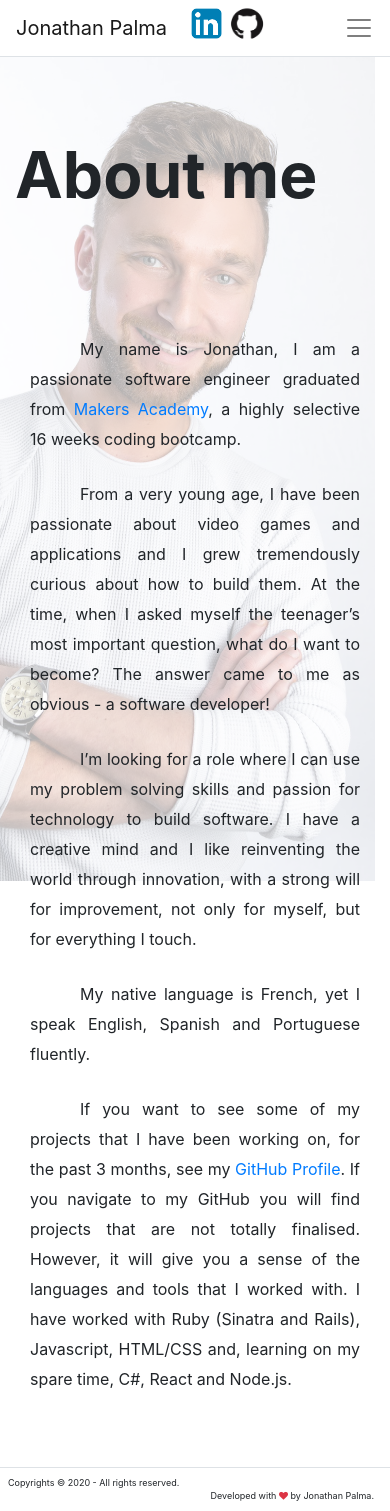
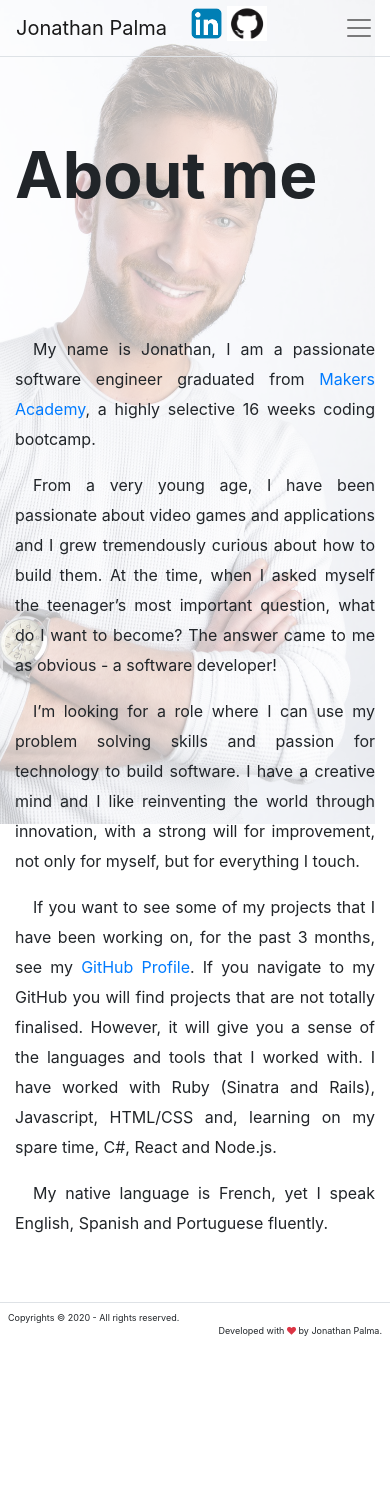
Before and after one commit to JonathanPalma-code/My-Portfolio, a React (Create React App) app: page /about in a window 390 px wide. After the commit the page ends 1346 px from the top, so only its background shows below. Built offline with nearby package versions, Linux system fonts and the light colour scheme.

Commit message:
style: bg aboutPage image responsive all devices

```diff
--- a/package.json
+++ b/package.json
@@ -25,7 +25,7 @@
     "react-spring": "^8.0.27"
   },
   "scripts": {
-    "start": "node server.js",
+    "start": "react-scripts start",
     "build": "react-scripts build",
     "test": "react-scripts test",
     "eject": "react-scripts eject"
@@ -46,7 +46,7 @@
     ]
   },
   "description": "This project was bootstrapped with [Create React App](https://github.com/facebook/create-react-app).",
-  "main": "index.html",
+  "main": "node server.js",
   "devDependencies": {},
   "repository": {
     "type": "git",
--- a/src/components/Footer.js
+++ b/src/components/Footer.js
@@ -9,9 +9,11 @@ function Footer(){
       <Container fluid={true}>
         <Row className="border-top justify-content-between p-2 footer">
           <Col className="p-0" md={6}>
-            Copyrights © 2020 - All rights reserved.
+            <span>
+              Copyrights © 2020 - All rights reserved.
+            </span>
           </Col>
-          <Col className="p-0 pr-2 d-flex justify-content-end footer" md={6}>
+          <Col className="p-0 d-flex justify-content-end footer" md={6}>
             <span>
             Developed with <i className='fa fa-heart text-danger'></i> by Jonathan Palma.
             </span>
--- a/src/index.css
+++ b/src/index.css
@@ -22,8 +22,7 @@ h1.title {
 
 .p2 {
   line-height: 30px;
-  margin-bottom: 25px;
-  text-indent: 50px;
+  text-indent: 5%;
   text-align: justify;
   }
 
@@ -68,15 +67,17 @@ div.self-img {
   flex-direction: row;
   justify-content: flex-end;
   align-items: center;
+  overflow: hidden;
 }
 
 img.Photo {
-  padding-top: 25%;
   position: fixed;
   z-index: -1;
-  width: 50%;
+  top:0;
   opacity: 0.3;
-  overflow: hidden;
+  padding-left: 10%;
+  z-index: -1;
+  width: 980px;
 }
 
 .p-card {
@@ -116,19 +117,13 @@ img.Photo {
   h2 {
     font-size: 2rem !important;
   }
-
   img.Photo {
-  padding-top: 450px;
-  padding-left: 10%;
-  position: fixed;
-  z-index: -1;
-  width: 980px;
-  opacity: 0.3;
-  zoom: 0.6;
+    zoom: 0.6;
   }
 
+
   .p-card {
-  will-change: transform;
+    will-change: transform;
   border: 8px solid transparent;
   width: 156px;
   }
--- a/src/pages/AboutPage.js
+++ b/src/pages/AboutPage.js
@@ -12,7 +12,8 @@ function AboutPage(props) {
         <div className='self-img'>
           <img className=" ml-5 Photo" src={jonathanpalma} alt={jonathanpalma}/>
         </div>
-        <div className='container-fluid'>
+        <div className='row'>
+          <div className='container-fluid col-12 col-md-6'>
             <p className="p2">My name is Jonathan, I am a passionate software engineer graduated from <a href="https://makers.tech/">Makers Academy</a>, a highly selective 16 weeks coding bootcamp.</p>
             <p className="p2">From a very young age, I have been passionate about video games and applications and I grew tremendously curious about how to build them.
             At the time, when I asked myself the teenager’s most important question, what do I want to become?
@@ -21,12 +22,14 @@ function AboutPage(props) {
               I’m looking for a role where I can use my problem solving skills and passion for technology to build software.
               I have a creative mind and I like reinventing the world through innovation, with a strong will for improvement, not only for myself, but for everything I touch.
             </p>
-          <p className="p2">My native language is French, yet I speak English, Spanish and Portuguese fluently.</p>
             <p className="p2">
               If you want to see some of my projects that I have been working on, for the past 3 months, see my <a href="https://github.com/JonathanPalma-code">GitHub Profile</a>.
               If you navigate to my GitHub you will find projects that are not totally finalised. However, it will give you a sense of the languages and tools that I worked with.
               I have worked with Ruby (Sinatra and Rails), Javascript, HTML/CSS and, learning on my spare time, C#, React and Node.js.
             </p>
+            <p className="p2">My native language is French, yet I speak English, Spanish and Portuguese fluently.</p>
+          </div>
+          <div className='col-md-6' />
         </div>
       </Content>
     </div>
```
Lines whose indentation alone changed are shown as unchanged.
